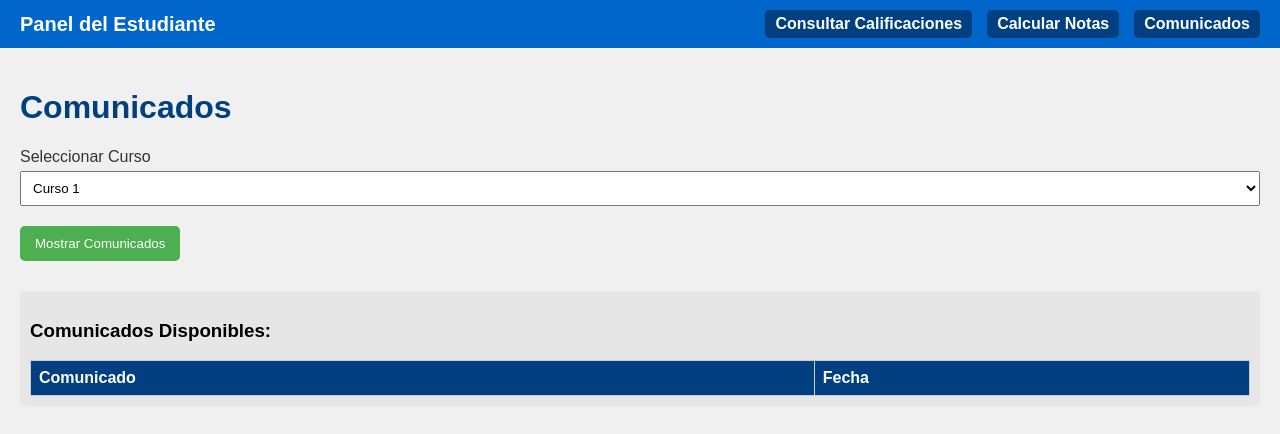
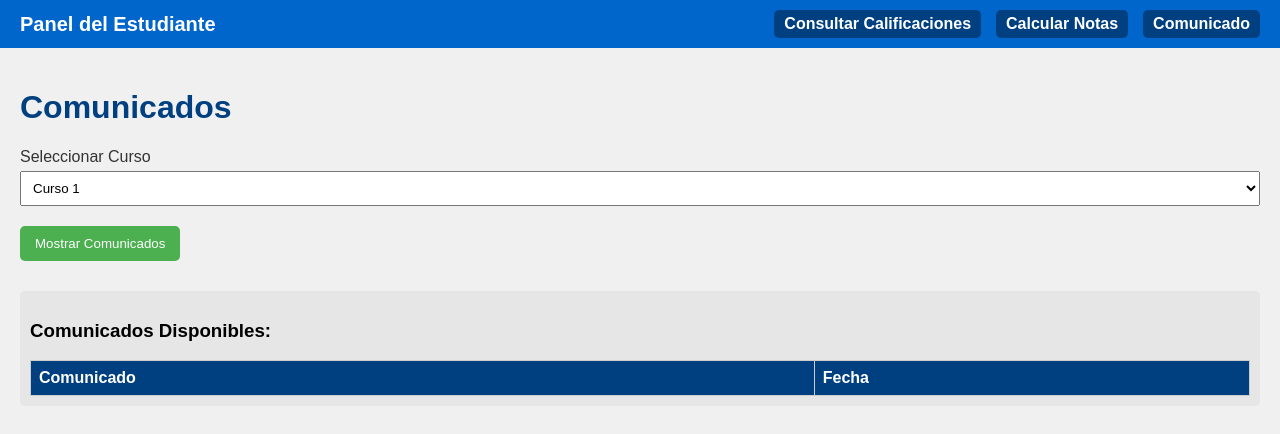
Before and after one commit to KRYSTOPHER1808/mi-pagina, a website: page comunicadoA.html in a window 1280 px wide. Drawn offline with Linux system fonts and the light colour scheme.

Commit message:
Actualización de archivos HTML

```diff
--- a/comunicadoA.html
+++ b/comunicadoA.html
@@ -122,7 +122,7 @@
         <nav>
             <a href="consultar_calificaciones.html">Consultar Calificaciones</a>
             <a href="calcular_notas.html">Calcular Notas</a>
-            <a href="comunicados.html">Comunicados</a>
+            <a href="comunicados.html">Comunicado</a>
         </nav>
     </header>
     <div class="container">
```
